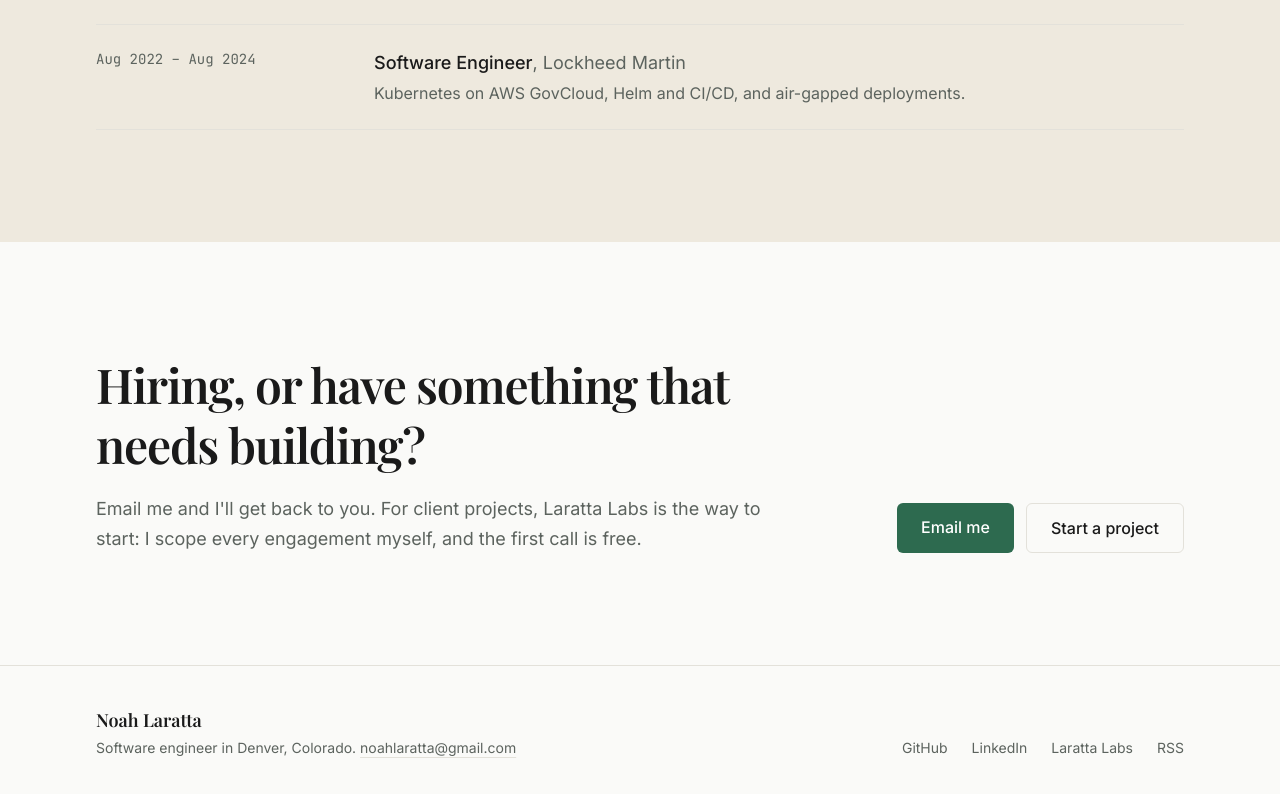
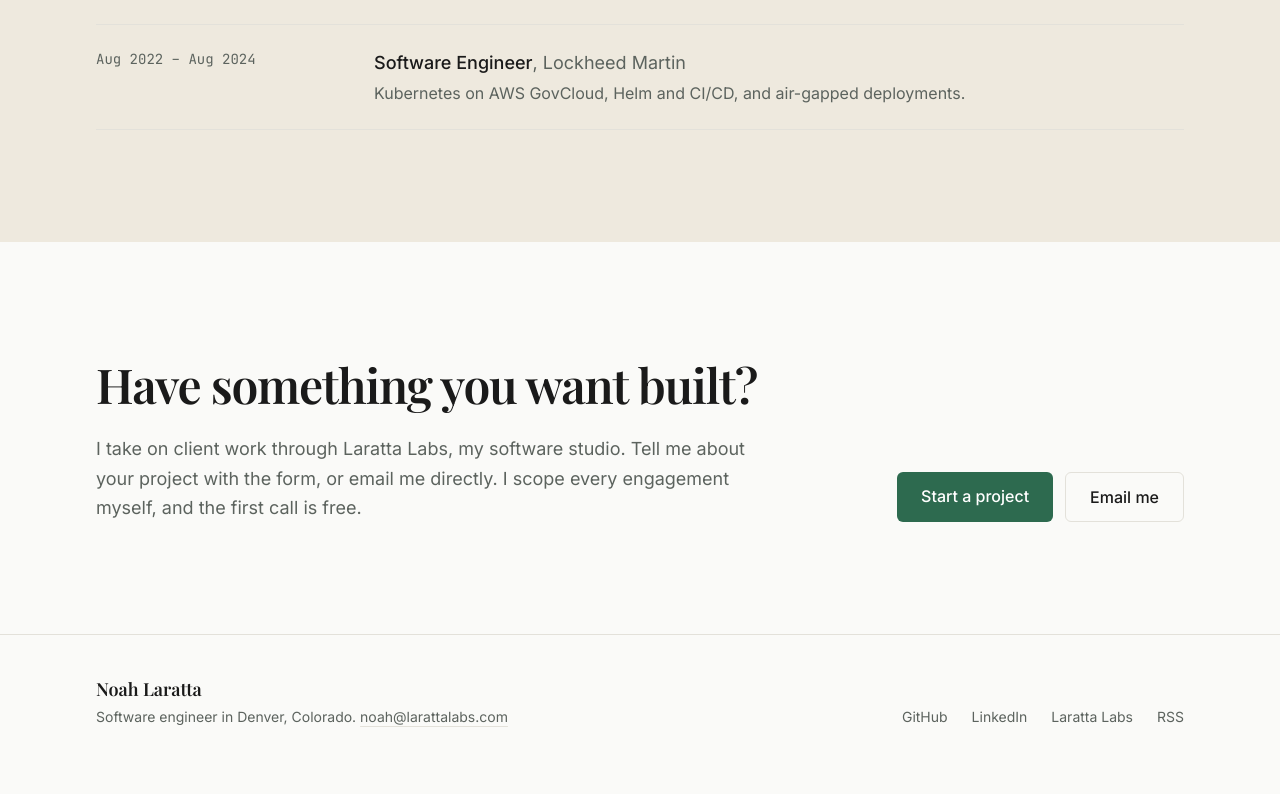
Before and after one commit to nlaratta/noahlaratta, a Next.js app: page / in a window 1280 px wide. Shown: the part 3235-4029 px from the top of the page. After the commit the page ends 4002 px from the top, so only its background shows below. Built offline with nearby package versions, Linux system fonts and the light colour scheme; a web font is replaced by a local one.

Commit message:
Contact: route build requests to Laratta Labs, drop hiring language (#30)
Closing section now points to the Laratta Labs project form, with an
email button to noah@larattalabs.com. The footer, llms.txt and Person
schema use the same address.

Co-authored-by: Claude Opus 5.5 <noreply@anthropic.com>

```diff
--- a/components/Footer.tsx
+++ b/components/Footer.tsx
@@ -18,8 +18,8 @@ export default function Footer() {
           </Link>
           <p className="mt-1 text-sm text-text-secondary">
             Software engineer in Denver, Colorado.{' '}
-            <a href="mailto:noahlaratta@gmail.com" className="underline decoration-border underline-offset-4 hover:text-primary hover:decoration-primary">
-              noahlaratta@gmail.com
+            <a href="mailto:noah@larattalabs.com" className="underline decoration-border underline-offset-4 hover:text-primary hover:decoration-primary">
+              noah@larattalabs.com
             </a>
           </p>
         </div>
--- a/lib/seo.ts
+++ b/lib/seo.ts
@@ -9,7 +9,7 @@ export const SITE_URL = 'https://noahlaratta.com'
 export const SITE_NAME = 'Noah Laratta'
 export const AUTHOR = 'Noah Laratta'
 export const JOB_TITLE = 'Software Engineer'
-export const EMAIL = 'noahlaratta@gmail.com'
+export const EMAIL = 'noah@larattalabs.com'
 export const TWITTER_HANDLE = '' // none set; twitter:site is omitted when empty
 
 export const DEFAULT_DESCRIPTION =
--- a/pages/index.tsx
+++ b/pages/index.tsx
@@ -153,19 +153,19 @@ export default function Home() {
         <Container className="grid gap-10 lg:grid-cols-12 lg:items-end">
           <div className="lg:col-span-8">
             <h2 id="contact" className="font-serif text-4xl font-semibold leading-tight tracking-tight sm:text-5xl">
-              Hiring, or have something that needs building?
+              Have something you want built?
             </h2>
             <p className="mt-5 max-w-2xl text-lg leading-relaxed text-text-secondary">
-              Email me and I&apos;ll get back to you. For client projects, Laratta Labs is the way to start: I scope
-              every engagement myself, and the first call is free.
+              I take on client work through Laratta Labs, my software studio. Tell me about your project with the
+              form, or email me directly. I scope every engagement myself, and the first call is free.
             </p>
           </div>
           <div className="flex flex-wrap gap-3 lg:col-span-4 lg:justify-end">
-            <a href="mailto:noahlaratta@gmail.com" className="rounded-md bg-primary px-6 py-3 font-medium text-on-primary transition-colors hover:bg-primary-dark dark:hover:bg-primary-light">
+            <a href="https://larattalabs.com/contact/" className="rounded-md bg-primary px-6 py-3 font-medium text-on-primary transition-colors hover:bg-primary-dark dark:hover:bg-primary-light">
+              Start a project
+            </a>
+            <a href="mailto:noah@larattalabs.com" className="rounded-md border border-border px-6 py-3 font-medium text-foreground transition-colors hover:border-primary">
               Email me
-            </a>
-            <a href="https://larattalabs.com/contact" className="rounded-md border border-border px-6 py-3 font-medium text-foreground transition-colors hover:border-primary">
-              Start a project
             </a>
           </div>
         </Container>
```
Also changed, not shown: public/llms.txt.
